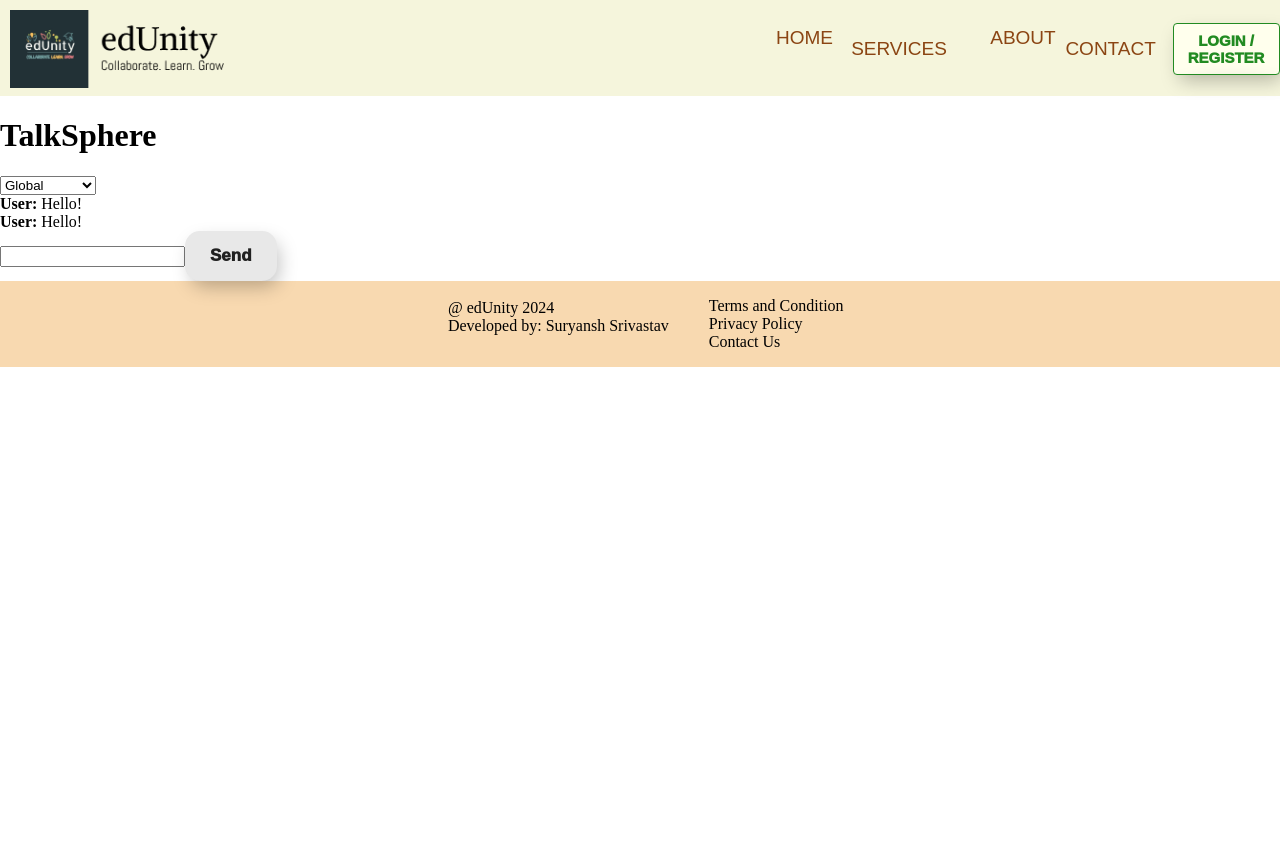
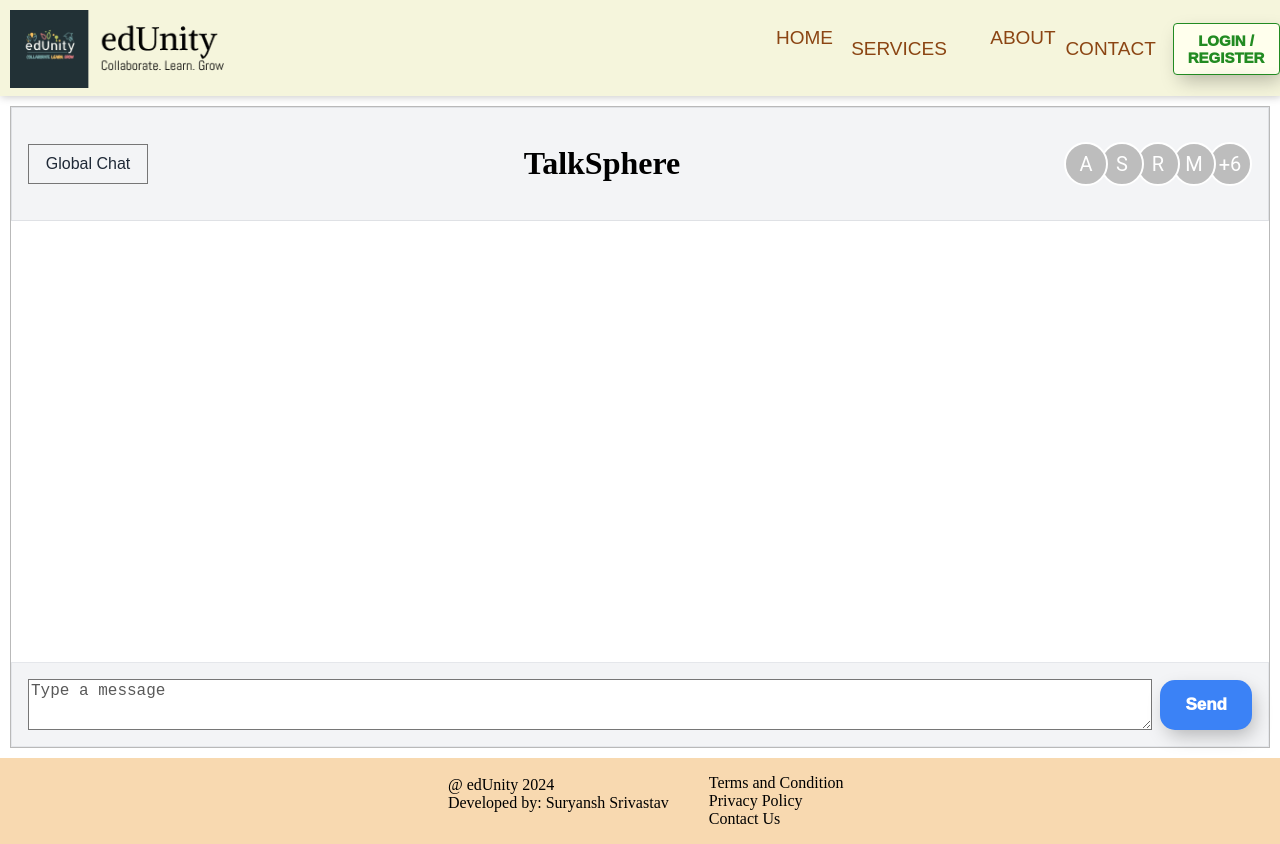
Before and after one commit to ssuryanshh/discussify, a React (Vite) app in the folder client/: page /talk_sphere in a window 1280 px wide. Before the commit the page ends 800 px from the top, so only its background shows below. Built offline with nearby package versions, Linux system fonts and the light colour scheme; a web font is replaced by a local one.

Commit message:
Created TalkSphere page and changed some styling

```diff
--- a/client/package.json
+++ b/client/package.json
@@ -10,7 +10,10 @@
     "preview": "vite preview"
   },
   "dependencies": {
+    "@emotion/react": "^11.11.3",
+    "@emotion/styled": "^11.11.0",
     "@fortawesome/fontawesome-free": "^6.5.1",
+    "@mui/material": "^5.15.7",
     "localforage": "^1.10.0",
     "match-sorter": "^6.3.3",
     "react": "^18.2.0",
--- a/client/src/components/Footer/Footer.css
+++ b/client/src/components/Footer/Footer.css
@@ -1,7 +1,3 @@
-footer{
-    bottom: 0;
-    width: 100%;
-}
 .footer-container{
     margin: 0 auto;
     margin-left: auto;
--- a/client/src/components/NavBar/NavBar.css
+++ b/client/src/components/NavBar/NavBar.css
@@ -7,6 +7,7 @@
     grid-template-columns: 20% 35% 45%;
     align-items: center;
     justify-content: space-between;
+    box-shadow: 1px 1px 8px rgb(201, 201, 201);
 }
 .logo{
     height: 80%;
--- a/client/src/pages/About/About.css
+++ b/client/src/pages/About/About.css
@@ -4,7 +4,7 @@
   display: flex;
   justify-content: center;
   align-items: center;
-  height: 80vh;
+  height: 82vh;
 }
 div.about{
   width: 60%;
--- a/client/src/pages/Contact/Contact.css
+++ b/client/src/pages/Contact/Contact.css
@@ -4,7 +4,7 @@
   display:block;
   justify-content: center;
   align-items: center;
-  height: 80vh;
+  height: 82vh;
 }
 .form {
   position: relative;
--- a/client/src/pages/Home/Home.css
+++ b/client/src/pages/Home/Home.css
@@ -126,18 +126,15 @@
     background-color: rgb(250, 243, 233);
     width: 80%;
     height: 100%;
-    margin-bottom: 1;
 }
 .type-box{
     width: 100%;
-    height: 100%;
+    height: 80%;
     display: grid;
-    grid-template-rows: 40% 40% 20%;
-    row-gap: 0px;
+    grid-template-rows: 50% 50%;
 }
 .type1{
     width: 100%;
-    max-height: 100%;
     display: grid;
     grid-template-columns: 10% 20% 10% 20% 10% 20% 10%;
 }
--- a/client/src/pages/Services/Services.jsx
+++ b/client/src/pages/Services/Services.jsx
@@ -28,7 +28,7 @@ function Services() {
             <div className='service-content'>
               <p>EdUnity's Discussion Forum is the heart of collaborative learning. Here, students from different regions come together to share their knowledge, ask questions, and engage in discussions. Users can express themselves through various mediums, including text, stickers, emojis, and even voice messages. The platform fosters a sense of community, connecting minds across geographical boundaries and promoting a vibrant exchange of ideas.
 </p>
-<NavLink to="/mentor-magic"><button type='button'>Get Started</button></NavLink>
+<NavLink to="/mentor_magic"><button type='button'>Get Started</button></NavLink>
             </div>
             <div><img src={mentor} className='service'></img></div>
           </div>
@@ -39,7 +39,7 @@ function Services() {
             <div className='service-content'>
               <p>Recognizing the importance of mental well-being, edUnity introduces the Anxiety Helpdesk. Users facing anxiety or other challenges can connect with expert users anonymously. Whether through confidential chat sessions or virtual meetings, the platform provides a safe space for seeking support and coping with stress. This service aims to foster a sense of community and understanding around mental health.
 </p>
-<NavLink to="/mind-ease"><button type='button'>Get Started</button></NavLink>
+<NavLink to="/mind_ease"><button type='button'>Get Started</button></NavLink>
             </div>
             <div><img src={anxiety} className='service'></img></div>
           </div>
@@ -50,7 +50,7 @@ function Services() {
             <div className='service-content'>
               <p>EdUnity's Discussion Forum is the heart of collaborative learning. Here, students from different regions come together to share their knowledge, ask questions, and engage in discussions. Users can express themselves through various mediums, including text, stickers, emojis, and even voice messages. The platform fosters a sense of community, connecting minds across geographical boundaries and promoting a vibrant exchange of ideas.
 </p>
-<NavLink to="/talk-sphere"><button type='button'>Get Started</button></NavLink>
+<NavLink to="/talk_sphere"><button type='button'>Get Started</button></NavLink>
             </div>
             <div><img src={discussion} className='service'></img></div>
           </div>
--- a/client/src/pages/TalkSphere/TalkSphere.css
+++ b/client/src/pages/TalkSphere/TalkSphere.css
@@ -1,87 +1,73 @@
-/* General styles */
-body {
-    font-family: 'Arial', sans-serif;
-    background-color: #f5f5f5;
-    margin: 0;
-    padding: 0;
-  }
-
-  /* Header styles */
-  header {
-    background-color: #3f51b5;
-    padding: 20px;
-    color: white;
-  }
-
-  header h1 {
-    margin: 0;
-  }
-
-  /* Chat container styles */
-  .chat-container {
+.talksphere-container{
   display: flex;
   flex-direction: column;
-    max-width: 800px;
-    margin: 20px auto;
+  height: 80vh;
+  margin: 10px;
+  background-color: #F3F4F6;
+  border: 1px solid rgb(185, 185, 185);
 }
-
-  /* Chat header styles */
-  .chat-header {
+.talk-head{
   display: flex;
+  padding: 1rem;
   justify-content: space-between;
   align-items: center;
-    background-color: #e0e0e0;
-    padding: 10px 20px;
+  border: 1px solid #dfe1e5;
 }
+.talksphere{
 
-  .chat-header h2 {
-    margin: 0;
+  font-size: 1rem;
+  line-height: 1.5rem;
+  font-weight: 450;
+  color: #1F2937;
+  text-align: center;
+  background-color: #F3F4F6;
+  -webkit-appearance: none;
+  -moz-appearance: none;
+  appearance: none;
+  background-image: none;
+  outline: none;
+  padding: 7px;
+  transition: 0.4s;
 }
-
-  /* Chat messages styles */
-  .chat-messages {
+.talksphere:hover{
+  background-color: #e3e3e3;
+  transition: 0.4s;
+}
+.talk-online{
   display: flex;
-    flex-direction: column;
+  margin-left: 0.5rem;
+  align-items: center;
+  color: black;
+}
+.chatbox{
   overflow-y: auto;
-    padding: 20px;
+  padding: 1rem;
+  flex: 1 1 0%;
+  background-color: #ffffff;
 }
-
-  .chat-message {
+.send{
+  display: flex;
+  padding: 1rem;
+  align-items: center;
+  border-top-width: 1px;
+  border: 1px solid #E5E7EB ;
+  background-color: #F3F4F6;
+}
+.message{
+  margin-right: 0.5rem;
+  flex: 1 1 0%;
+  color: #1F2937;
   background-color: #ffffff;
-    border-radius: 5px;
-    padding: 10px;
-    margin-bottom: 10px;
+  height: 45px;
 }
-
-  .chat-message.self {
-    align-self: flex-end;
-    background-color: #3f51b5;
-    color: white;
+.message::placeholder{
+  color: #595959;
+  font-size: larger;
 }
-
-  /* Chat input styles */
-  .chat-input {
-    display: flex;
-    padding: 20px;
+.talk{
+  color: #ffffff;
+  background-color: #3B82F6;
 }
-
-  .chat-input input[type="text"] {
-    flex-grow: 1;
-    padding: 10px;
-    border: 1px solid #cccccc;
-    border-radius: 5px;
+talk:hover{
+    background-color: #2563EB;
 }
-
-  .chat-input button {
-    background-color: #3f51b5;
-    color: white;
-    padding: 10px 20px;
-    border: none;
-    border-radius: 5px;
-    cursor: pointer;
-    margin-left: 10px;
-  }
-
-  .chat-input button:hover {
-    background-color: #283593;
-  }
--- a/client/src/pages/TalkSphere/TalkSphere.jsx
+++ b/client/src/pages/TalkSphere/TalkSphere.jsx
@@ -1,48 +1,35 @@
-import React, { useState, useEffect } from 'react';
+import React, { useState}from 'react'
+import "./TalkSphere.css"
+import Avatar from '@mui/material/Avatar';
+import AvatarGroup from '@mui/material/AvatarGroup';
+function TalkSphere() {
+  const [selectedOption, setSelectedOption] = useState('Global Chat')
+  return (
+    <div className='talksphere-container'>
+      <div className='talk-head'>
+      <select className='talksphere' value={selectedOption} onChange={(e) => setSelectedOption(e.target.value)}>
+          <option value="Global Chat">Global Chat</option>
+          <option value="Category Chat">Category Chat</option>
+        </select>
+        <h1>TalkSphere</h1>
+        <div className='talk-online'>
+          <AvatarGroup total={10}>
+            <Avatar>A</Avatar>
+            <Avatar>S</Avatar>
+            <Avatar>R</Avatar>
+            <Avatar>M</Avatar>
+          </AvatarGroup>
+        </div>
+      </div>
+      <div className='chatbox'>
 
-const TalkSphere = () => {
-  const [messages, setMessages] = useState([]);
-  const [newMessage, setNewMessage] = useState('');
-
-  useEffect(() => {
-    const interval = setInterval(() => {
-      setMessages(prevMessages => [...prevMessages, { username: 'User', text: 'Hello!' }]);
-    }, 2000);
-
-    return () => clearInterval(interval);
-  }, []);
-
-  const handleSendMessage = () => {
-    if (newMessage.trim()) {
-      setMessages(prevMessages => [...prevMessages, { username: 'User', text: newMessage }]);
-      setNewMessage('');
-    }
-  };
-
-  return (
-    <div>
-      <h1>TalkSphere</h1>
-      <div>
-        <select>
-          <option value="global">Global</option>
-          <option value="school">School</option>
-          <option value="college">College</option>
-          <option value="professional">Professional</option>
-        </select>
       </div>
-      <div>
-        {messages.map((message, index) => (
-          <div key={index}>
-            <strong>{message.username}:</strong> {message.text}
-          </div>
-        ))}
-      </div>
-      <div>
-        <input value={newMessage} onChange={e => setNewMessage(e.target.value)} />
-        <button onClick={handleSendMessage}>Send</button>
+      <div className='send'>
+        <textarea className='message' placeholder='Type a message'></textarea>
+        <button className='talk' type='submit'>Send</button>
       </div>
     </div>
-  );
-};
+  )
+}
 
-export default TalkSphere;
+export default TalkSphere
```
Also changed, not shown: client/src/components/dashboard/dashboard.css (+10 -46 lines), client/src/components/dashboard/dashboard.jsx (+3 -45 lines), 1 other file (tests, documents, lock files or other folders). Lines whose indentation alone changed are shown as unchanged.
